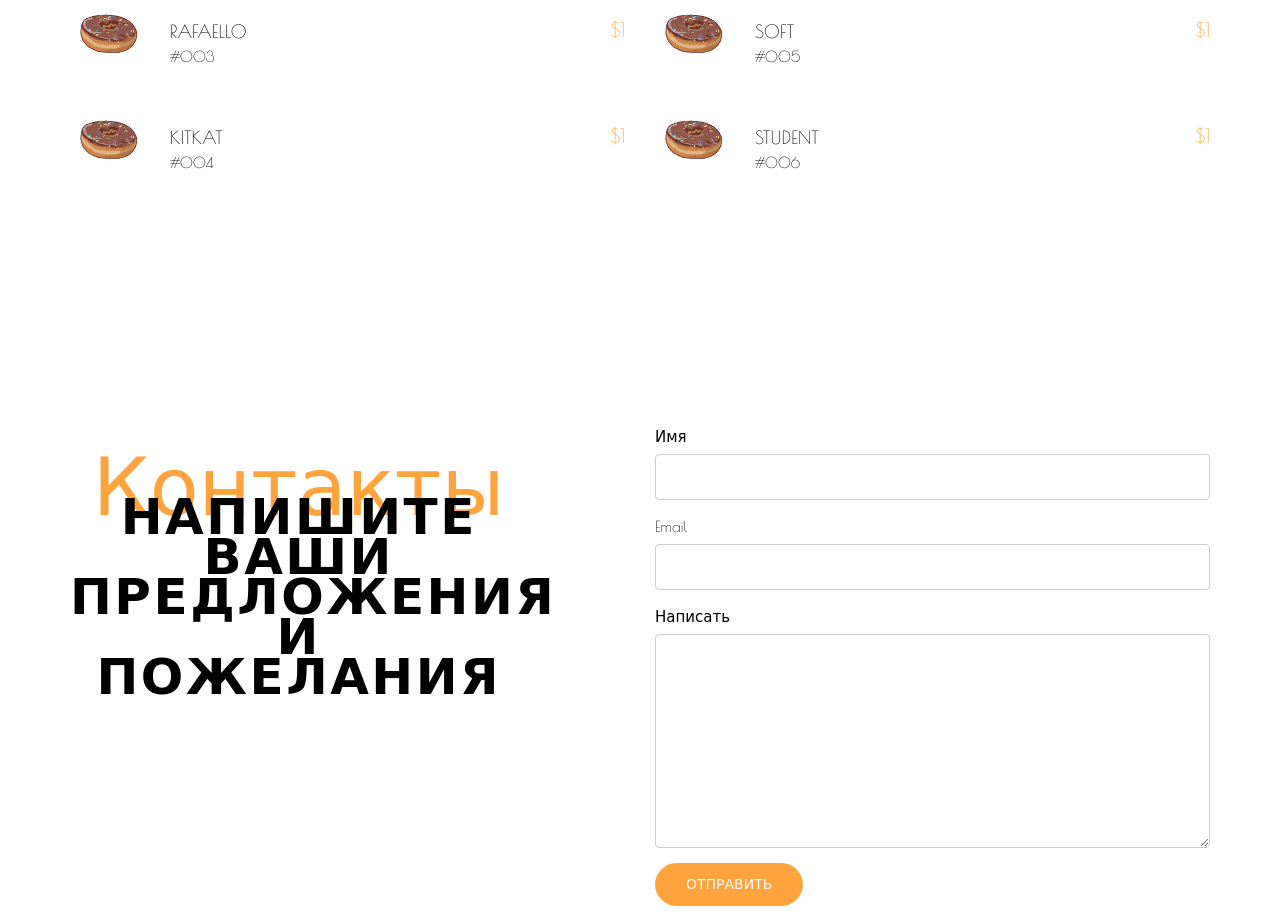
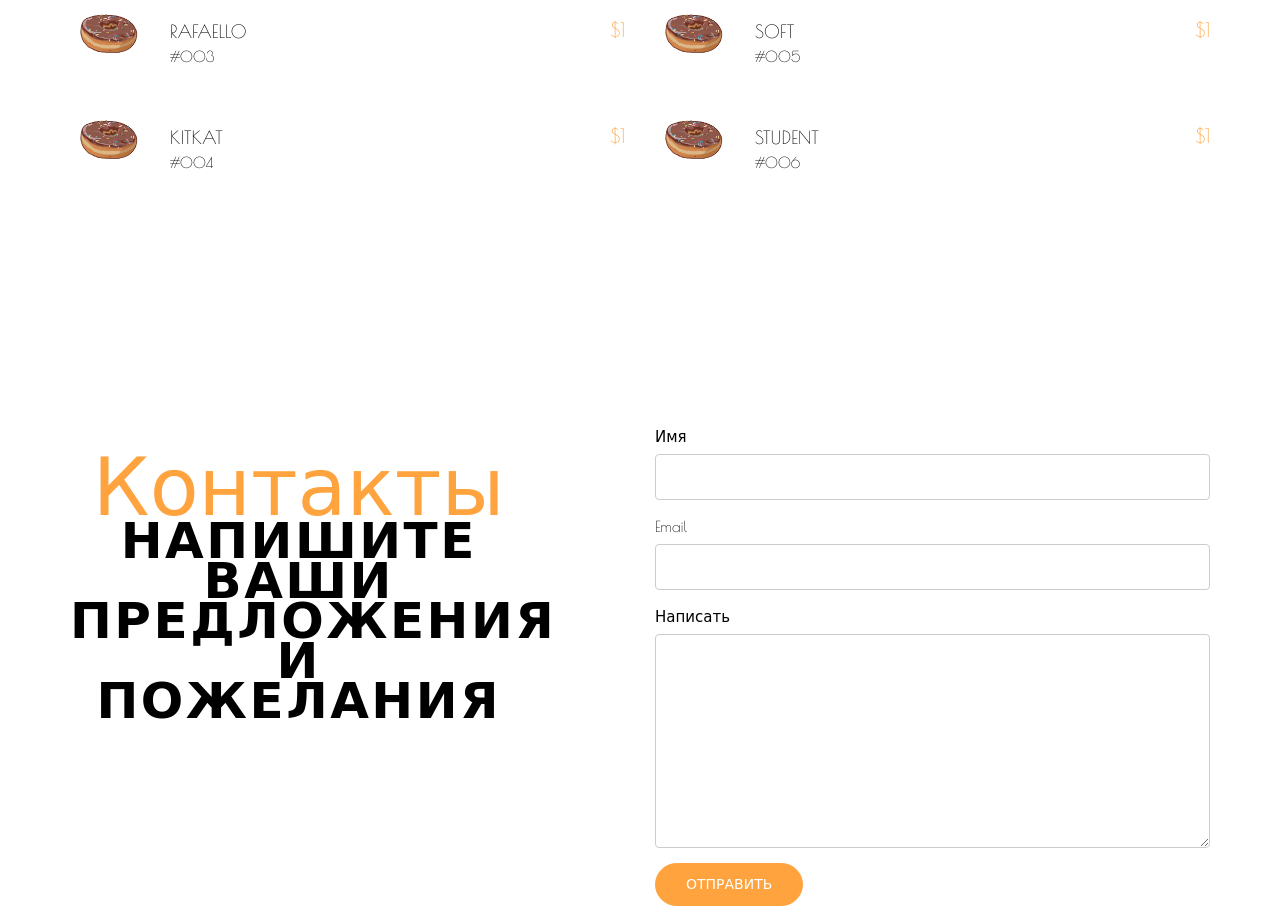
Before and after one commit to IssenovRU/Donuts, a website: page index.html in a window 1280 px wide. Shown: the part 2874-3790 px from the top of the page. Drawn offline with nearby package versions, Linux system fonts and the light colour scheme; files whose address does not match are found by name.

Commit message:
Update index.html

```diff
--- a/index.html
+++ b/index.html
@@ -111,7 +111,7 @@
         <div class="row">
           <div class="text-center probootstrap-animate">
             <div class="probootstrap-heading">
-              <h2 class="primary-heading">Спец<br>предложение!</h2>
+              <h2 class="primary-heading">АКЦИИ</h2>
             </div>
           </div>
         </div>
@@ -213,8 +213,8 @@
         <div class="row">
           <div class="col-md-5 text-center probootstrap-animate">
             <div class="probootstrap-heading dark">
-              <h1 class="primary-heading">Контакты</h1>
-              <h3 class="secondary-heading">Напишите ваши предложения и пожелания</h3>
+              <h1 class="primary-heading">Контакты</h1><br>
+              <h5 class="secondary-heading">Напишите ваши предложения и пожелания</h5>
             </div>
           </div>
           <div class="col-md-6 col-md-push-1 probootstrap-animate">
```
